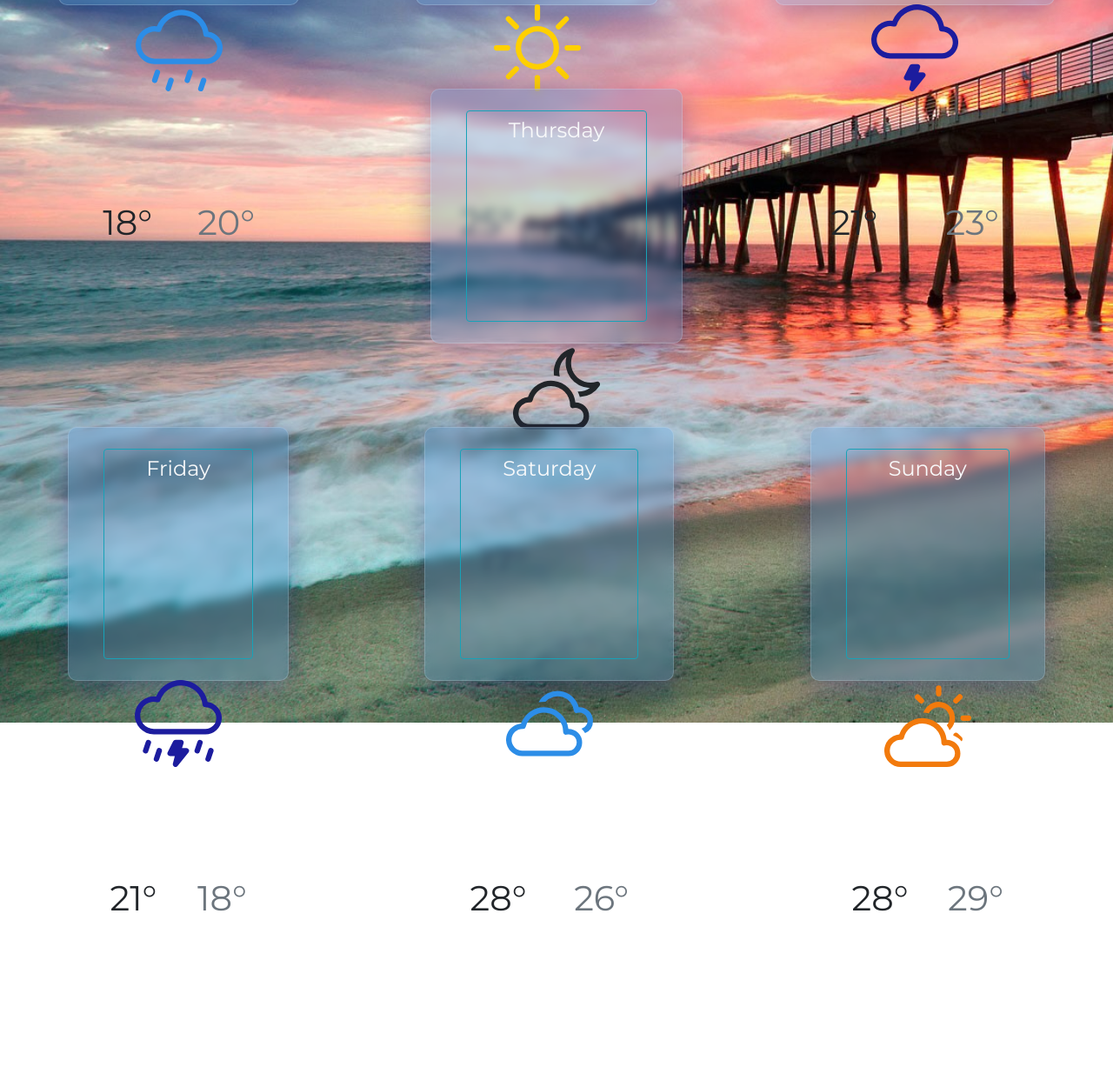
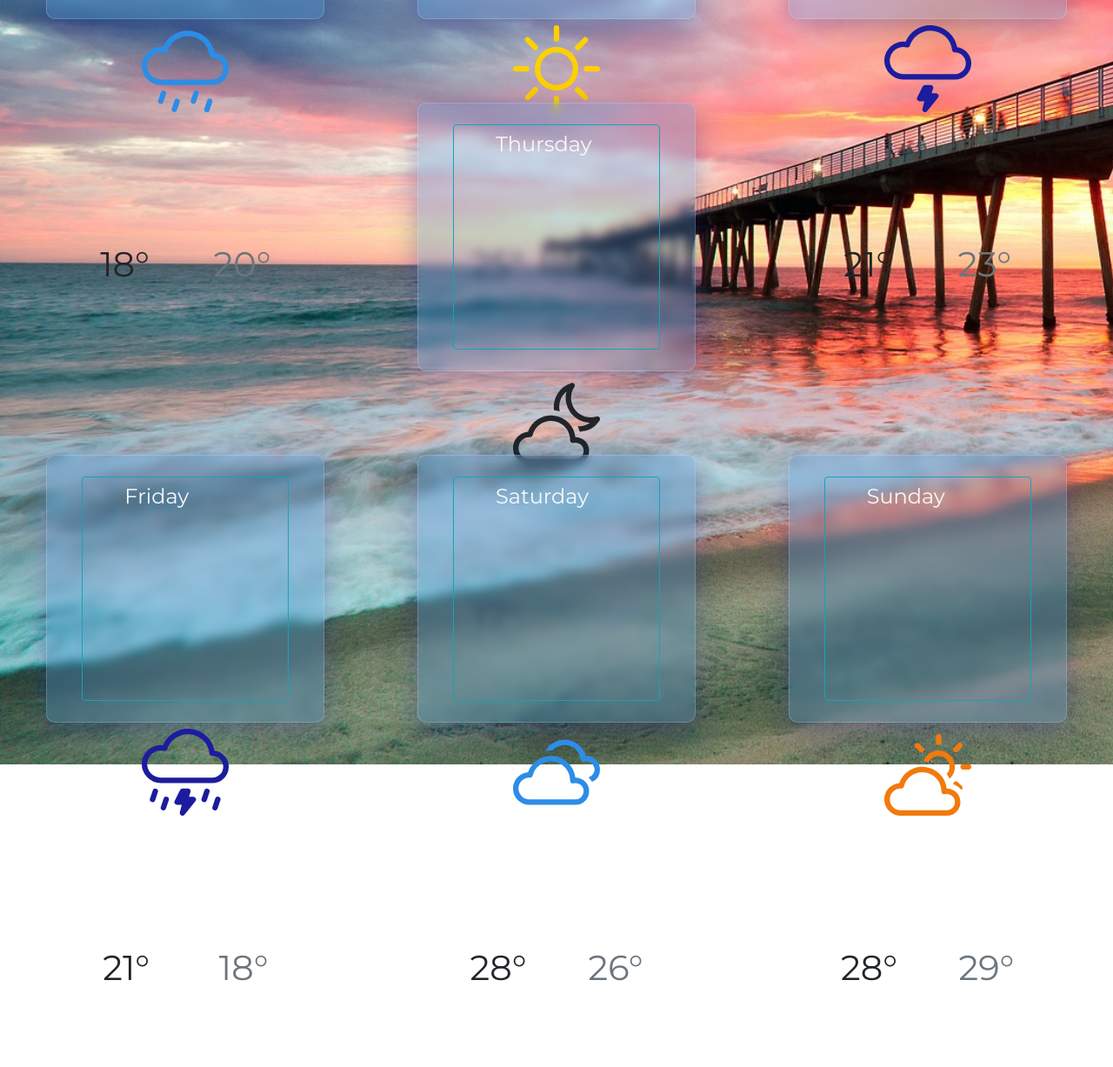
Before and after one commit to viveakrt/bootstrap-practice, a plain HTML site: page weather.html in a window 1280 px wide. Shown: the part 391-1618 px from the top of the page at 87% size. Drawn offline with nearby package versions, Linux system fonts and the light colour scheme.

Commit message:
Added col-lg-3 col-md-4 and col-sm-6 in weather card

```diff
--- a/weather.html
+++ b/weather.html
@@ -46,11 +46,11 @@
     <div class="container-fluid">
         <div class="row d-flex justify-content-around">
 
-            <div class="row-cols-1 card p-4 m-lg-5 m-md-3 m-sm-2 m-3 weather-card">
+            <div class="row-cols-1 card p-4 m-lg-5 m-md-3 m-sm-2 m-3 col-lg-3 col-md-4 col-sm-6 weather-card">
                 <h6 class="d-flex justify-content-start p-2 ml-3 mr-3 border border-info rounded text-light h4 px-5">
                     Monday</h6>
 
-                <div class="p-3 d-flex justify-content-center m-">
+                <div class="p-3 d-flex justify-content-center m-2">
                     <svg xmlns="http://www.w3.org/2000/svg" width="100" height="100" fill="currentColor"
                         class="bi bi-cloud-drizzle blue" viewBox="0 0 16 16">
                         <path
@@ -65,11 +65,11 @@
 
             </div>
 
-            <div class="row-cols-1 card p-4 m-lg-5 m-md-3 m-sm-2 m-3 weather-card">
+            <div class="row-cols-1 card p-4 m-lg-5 m-md-3 m-sm-2 m-3 col-lg-3 col-md-4 col-sm-6 weather-card">
                 <h6 class="d-flex justify-content-start p-2 ml-3 mr-3 border border-info rounded text-light h4 px-5">
                     Tuesday</h6>
 
-                <div class="p-3 d-flex justify-content-center m-">
+                <div class="p-3 d-flex justify-content-center m-2">
                     <svg xmlns="http://www.w3.org/2000/svg" width="100" height="100" fill="currentColor"
                         class="bi bi-brightness-high yellow" viewBox="0 0 16 16">
                         <path
@@ -83,11 +83,11 @@
                 </div>
             </div>
 
-            <div class="row-cols-1 card p-4 m-lg-5 m-md-3 m-sm-2 m-3 weather-card">
+            <div class="row-cols-1 card p-4 m-lg-5 m-md-3 m-sm-2 m-3 col-lg-3 col-md-4 col-sm-6 weather-card">
                 <h6 class="d-flex justify-content-start p-2 ml-3 mr-3 border border-info rounded text-light h4 px-5">
                     Wednesday</h6>
 
-                <div class="p-3 d-flex justify-content-center m-">
+                <div class="p-3 d-flex justify-content-center m-2">
                     <svg xmlns="http://www.w3.org/2000/svg" width="100" height="100" fill="currentColor"
                         class="bi bi-cloud-lightning dark-blue " viewBox="0 0 16 16">
                         <path
@@ -101,11 +101,11 @@
                 </div>
             </div>
 
-            <div class="row-cols-1 card p-4 m-lg-5 m-md-3 m-sm-2 m-3 weather-card">
+            <div class="row-cols-1 card p-4 m-lg-5 m-md-3 m-sm-2 m-3 col-lg-3 col-md-4 col-sm-6 weather-card">
                 <h6 class="d-flex justify-content-start p-2 ml-3 mr-3 border border-info rounded text-light h4 px-5">
                     Thursday</h6>
 
-                <div class="p-3 d-flex justify-content-center m-">
+                <div class="p-3 d-flex justify-content-center m-2">
                     <svg xmlns="http://www.w3.org/2000/svg" width="100" height="100" fill="currentColor"
                         class="bi bi-cloud-moon" viewBox="0 0 16 16">
                         <path
@@ -124,11 +124,11 @@
         <div class="row d-flex justify-content-around">
 
 
-            <div class="row-cols-1 card p-4 m-lg-5 m-md-3 m-sm-2 m-3 weather-card">
+            <div class="row-cols-1 card p-4 m-lg-5 m-md-3 m-sm-2 m-3 col-lg-3 col-md-4 col-sm-6 weather-card">
                 <h6 class="d-flex justify-content-start p-2 ml-3 mr-3 border border-info rounded text-light h4 px-5">
                     Friday</h6>
 
-                <div class="p-3 d-flex justify-content-center m-">
+                <div class="p-3 d-flex justify-content-center m-2">
                     <svg xmlns="http://www.w3.org/2000/svg" width="100" height="100" fill="currentColor"
                         class="bi bi-cloud-lightning-rain dark-blue" viewBox="0 0 16 16">
                         <path
@@ -143,11 +143,11 @@
 
             </div>
 
-            <div class="row-cols-1 card p-4 m-lg-5 m-md-3 m-sm-2 m-3 weather-card">
+            <div class="row-cols-1 card p-4 m-lg-5 m-md-3 m-sm-2 m-3 col-lg-3 col-md-4 col-sm-6 weather-card">
                 <h6 class="d-flex justify-content-start p-2 ml-3 mr-3 border border-info rounded text-light h4 px-5">
                     Saturday</h6>
 
-                <div class="p-3 d-flex justify-content-center m-">
+                <div class="p-3 d-flex justify-content-center m-2">
                     <svg xmlns="http://www.w3.org/2000/svg" width="100" height="100" fill="currentColor"
                         class="bi bi-clouds blue" viewBox="0 0 16 16">
                         <path
@@ -163,11 +163,11 @@
                 </div>
             </div>
 
-            <div class="row-cols-1 card p-4 m-lg-5 m-md-3 m-sm-2 m-3 weather-card">
+            <div class="row-cols-1 card p-4 m-lg-5 m-md-3 m-sm-2 m-3 col-lg-3 col-md-4 col-sm-6 weather-card">
                 <h6 class="d-flex justify-content-start p-2 ml-3 mr-3 border border-info rounded text-light h4 px-5">
                     Sunday</h6>
 
-                <div class="p-3 d-flex justify-content-center m-">
+                <div class="p-3 d-flex justify-content-center m-2">
                     <svg xmlns="http://www.w3.org/2000/svg" width="100" height="100" fill="currentColor"
                         class="bi bi-cloud-sun orange" viewBox="0 0 16 16">
                         <path
```
